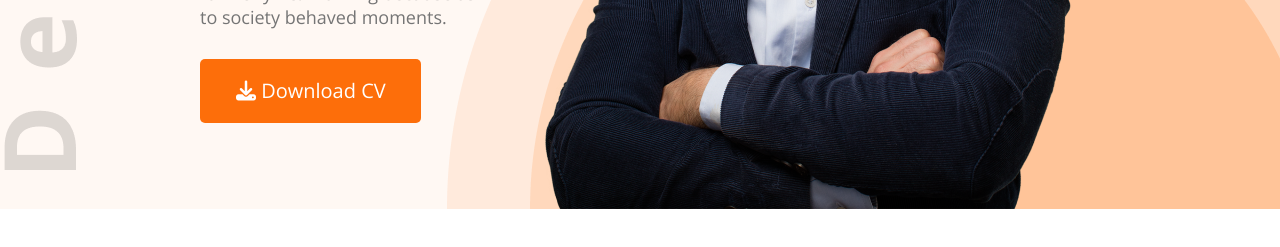
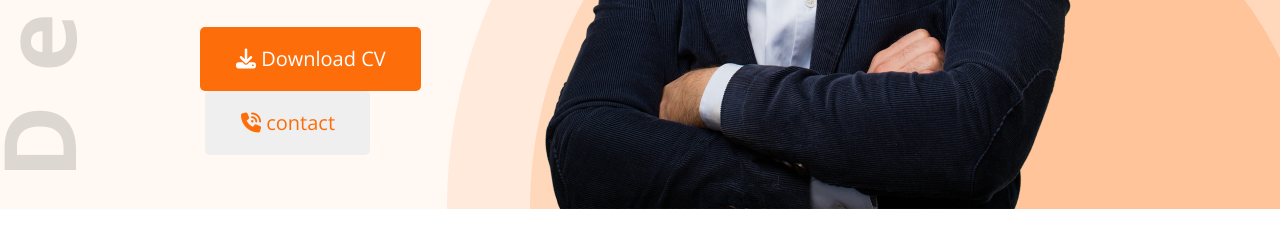
Before and after one commit to Rifat39/Developer-Portfolio, a plain HTML site: page index.html in a window 1280 px wide. Shown: the part 631-878 px from the top of the page. Drawn offline with nearby package versions, Linux system fonts and the light colour scheme.

Commit message:
First Website

```diff
--- a/index.html
+++ b/index.html
@@ -43,6 +43,9 @@
           </p>
           <button class="btn-primary">
             <i class="fa-solid fa-download"></i> Download CV
+          </button>
+          <button class="btn-contact">
+            <i class="fa-solid fa-phone-volume"></i> contact
           </button>
         </div>
         <img src="images/hardy.png" alt="" />
--- a/styles/style.css
+++ b/styles/style.css
@@ -20,6 +20,18 @@
   font-size: 20px;
   border: 0;
   padding: 18px 35px 19px 36px;
+}
+.btn-contact {
+  width: 700;
+  height: 64px;
+  border-radius: 5px;
+  border-color: #fd6e0a;
+  box-shadow: none;
+  color: #fd6e0a;
+  font-size: 20px;
+  border: 1px;
+  padding: 18px 35px 19px 36px;
+  margin-left: 5px;
 }
 /* header and navigation styles */
 nav {
```
